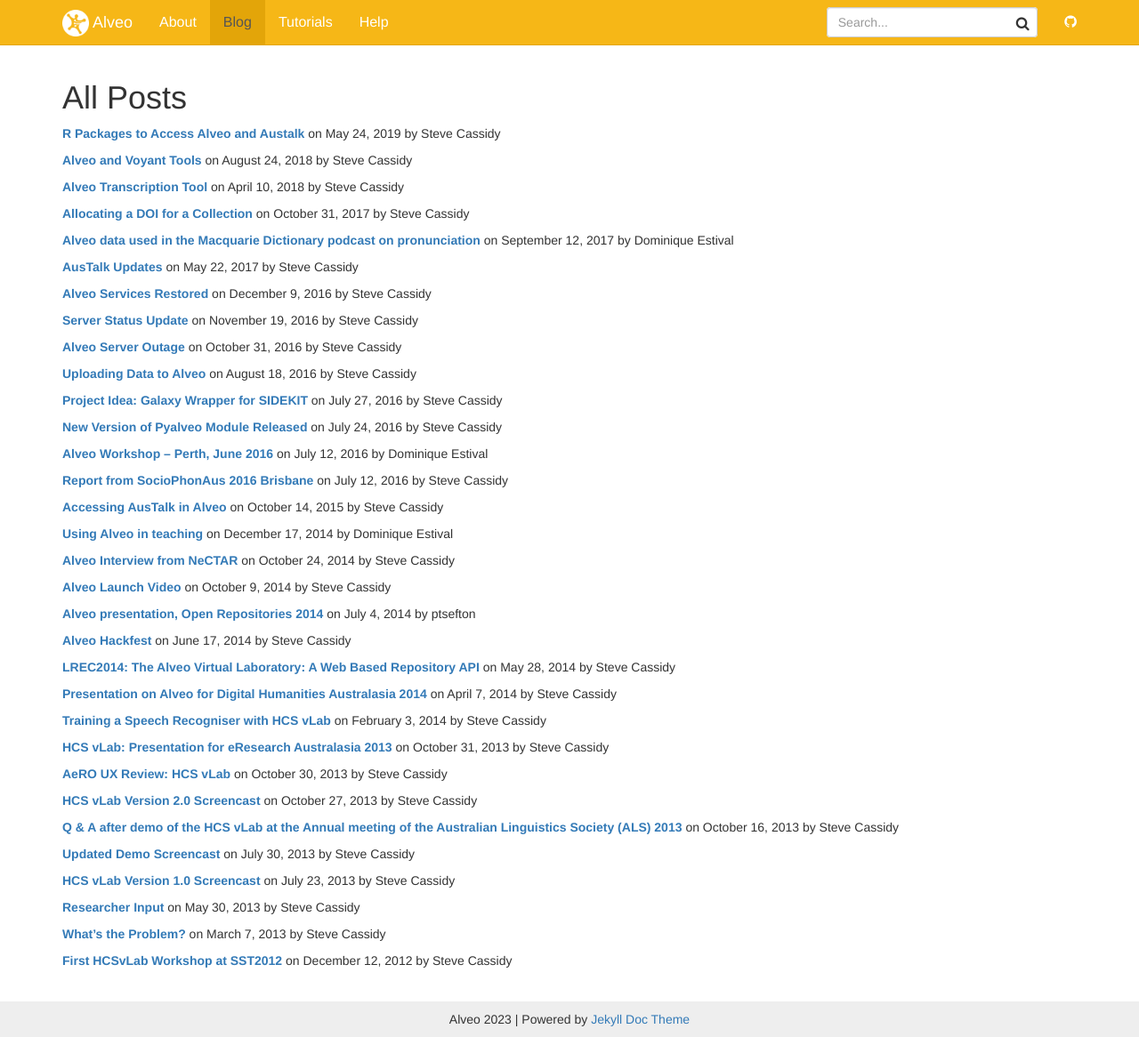
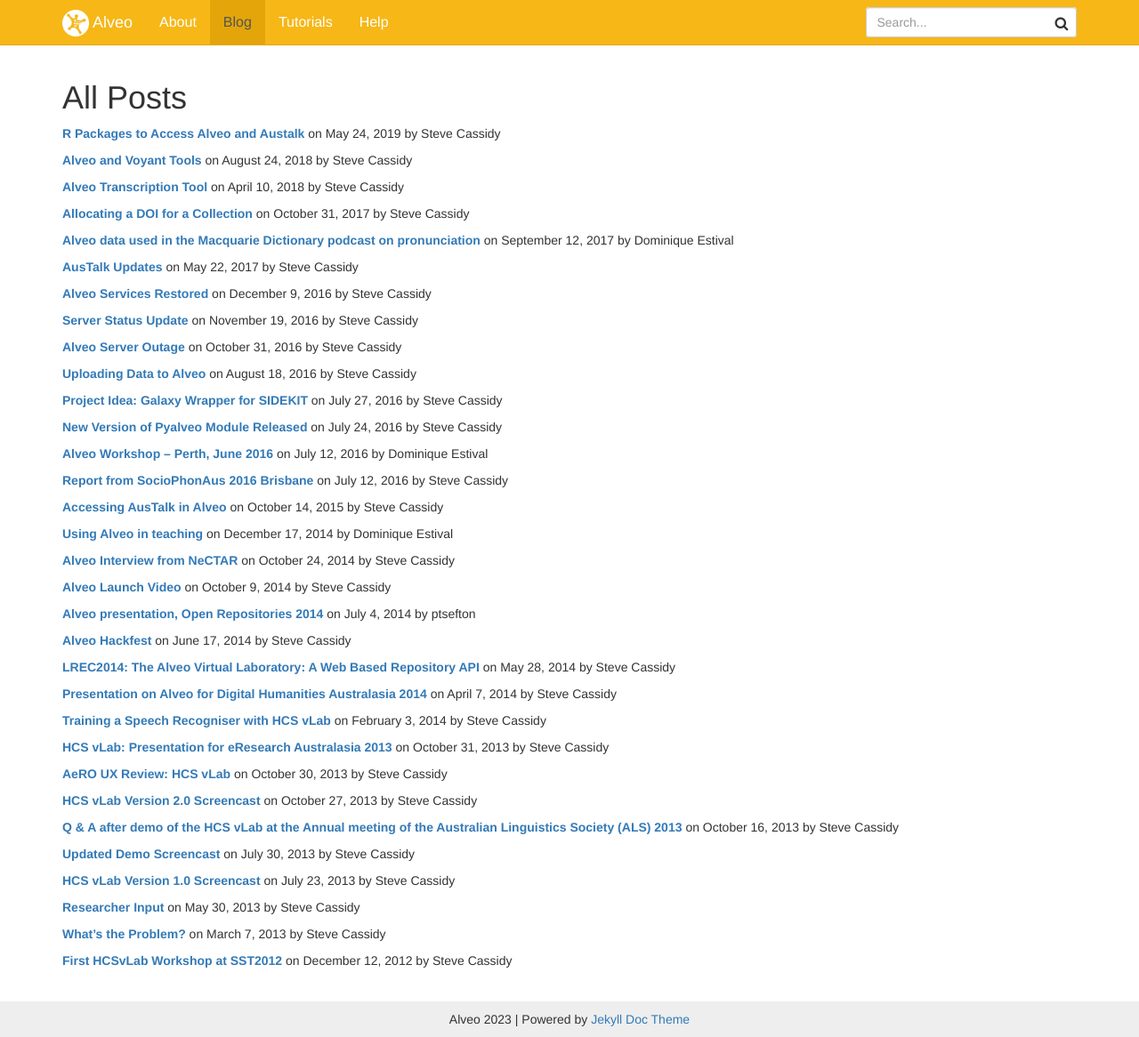
Before and after one commit to Alveo/alveo-static-site, a Jekyll site: the page built from assets/allposts.html, in a window 1280 px wide and 1166 px high. Shown: the whole window at 89% size. Built offline with Jekyll 4.4.1, drawn with Linux system fonts in a browser that asks for light colours.

Commit message:
fix nav and main page links

```diff
--- a/_includes/topnav.html
+++ b/_includes/topnav.html
@@ -25,9 +25,6 @@
                         <i class="fa fa-search form-control-feedback"></i>
                     </div>
                 </form>
-                <ul class="nav navbar-nav">
-                    <li><a href="{{ site.git_address }}"><i class="fa fa-github" aria-hidden="true"></i></a></li>
-                </ul>
             </div>
         </div>
     </div>
--- a/index.html
+++ b/index.html
@@ -30,7 +30,7 @@ layout: default
         </div>
         <div class="col-sm-4">
             <h1 class="text-center"><i class="fa fa-pencil" aria-hidden="true"></i></h1>
-            <h3 class="text-center"><a href="{{ "alveo-help/adding-data-to-alveo/" | relative_url }}">Share</a></h3>
+            <h3 class="text-center"><a href="{{ "alveo-help/adding-data-to-alveo/contributions" | relative_url }}">Share</a></h3>
             <p>Share annotations and other derived files that you create from your
                 Alveo collections as citable resources that others can utilise.</p>
         </div>
```
